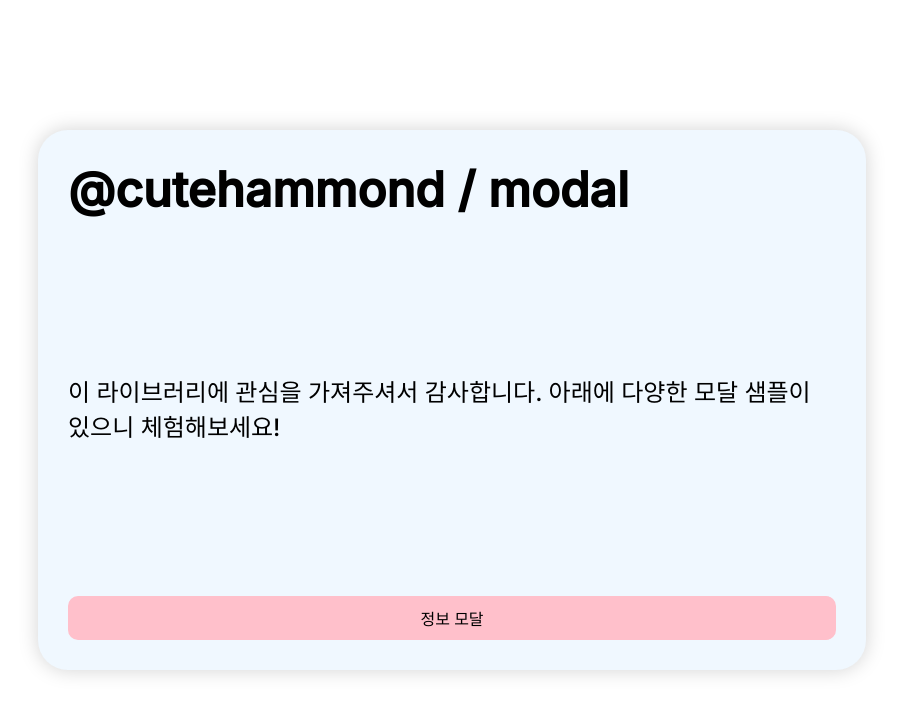
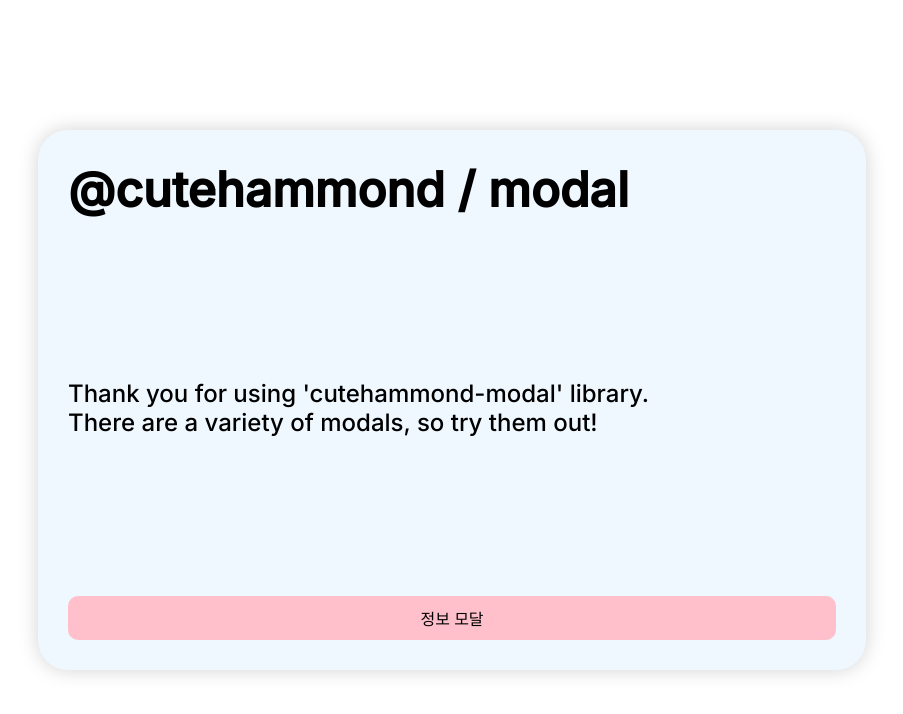
Before and after one commit to cutehammond772/cutehammond-modal, a React (Create React App) app: page / in a window 1280 px wide. Shown: the top 714 px of the page, without its empty margins (188-1091 px from the left). Built offline with nearby package versions, Linux system fonts and the light colour scheme.

Commit message:
🎨 refactor: 자잘한 코드 수정

```diff
--- a/src/demo/App.tsx
+++ b/src/demo/App.tsx
@@ -1,8 +1,9 @@
 import React from "react";
 
-import { INFO_MODAL } from "../demo/modal/info";
+import { INFO_MODAL } from "./modal/info";
+import "./App.css";
+
 import { useModal } from "../lib/dev/modal/hook";
-import "./App.css";
 
 export const App = () => {
   const { create: createInfoModal } = useModal(INFO_MODAL);
@@ -12,8 +13,8 @@ export const App = () => {
       <div className="banner">
         <div className="title">@cutehammond / modal</div>
         <div className="description">
-          이 라이브러리에 관심을 가져주셔서 감사합니다. 아래에 다양한 모달 샘플이 있으니
-          체험해보세요!
+          Thank you for using 'cutehammond-modal' library. <br />
+          There are a variety of modals, so try them out!
         </div>
         <div className="buttons">
           <button className="button" onClick={createInfoModal}>정보 모달</button>
--- a/src/lib/dev/modal/container.tsx
+++ b/src/lib/dev/modal/container.tsx
@@ -11,7 +11,7 @@ import {
   useAppSelector,
 } from "../../redux";
 import { msg } from "../../utils";
-import { mapper } from "./creator";
+import { useMapper } from "./creator";
 
 const logMsg = msg("ModalContainer");
 
@@ -22,6 +22,7 @@ const ModalContainer = (props: React.PropsWithChildren) => {
   const lifes = useAppSelector(selectors.LIFES);
 
   const register = useRef<WeakSet<ModalIDReference>>(new WeakSet());
+  const mapper = useMapper();
 
   const closeHandler = useCallback(
     (modalID: string) => dispatch(actions.removeModal({ modalID })),
--- a/src/lib/dev/modal/creator.tsx
+++ b/src/lib/dev/modal/creator.tsx
@@ -9,9 +9,11 @@ interface ModalMapper {
   [name: string]: React.ComponentType<ModalProps>;
 }
 
-export const mapper: ModalMapper = {
+const mapper: ModalMapper = {
   // Modal Mappings
 };
+
+export const useMapper = () => mapper;
 
 export const createModal = (
   name: string,
--- a/src/lib/dev/modal/hook.ts
+++ b/src/lib/dev/modal/hook.ts
@@ -9,7 +9,7 @@ export const useModal = <T extends AnyProps>(name: string, props?: T) => {
   // 모달을 생성한다. 이 Hook에서 모달의 관리는 불가능하다.
   // Duration 추가가 필요하다.
   const create = useCallback(
-    () => dispatch(actions.createModal({ name, data: { ...props } })),
+    () => dispatch(actions.createModal({ name, data: props ?? {} })),
     [dispatch, name, props]
   );
 
--- a/src/lib/index.ts
+++ b/src/lib/index.ts
@@ -20,5 +20,4 @@ export type { ModalRequest } from "./hook";
 
 export { createModalMapper, createTransitionProps } from "./creator";
 
-// consts
-export { MODAL_TIMEOUT, TRANSITION_DURATION } from "./redux";
+export { TRANSITION_DURATION, MODAL_TIMEOUT } from "./redux";
```
